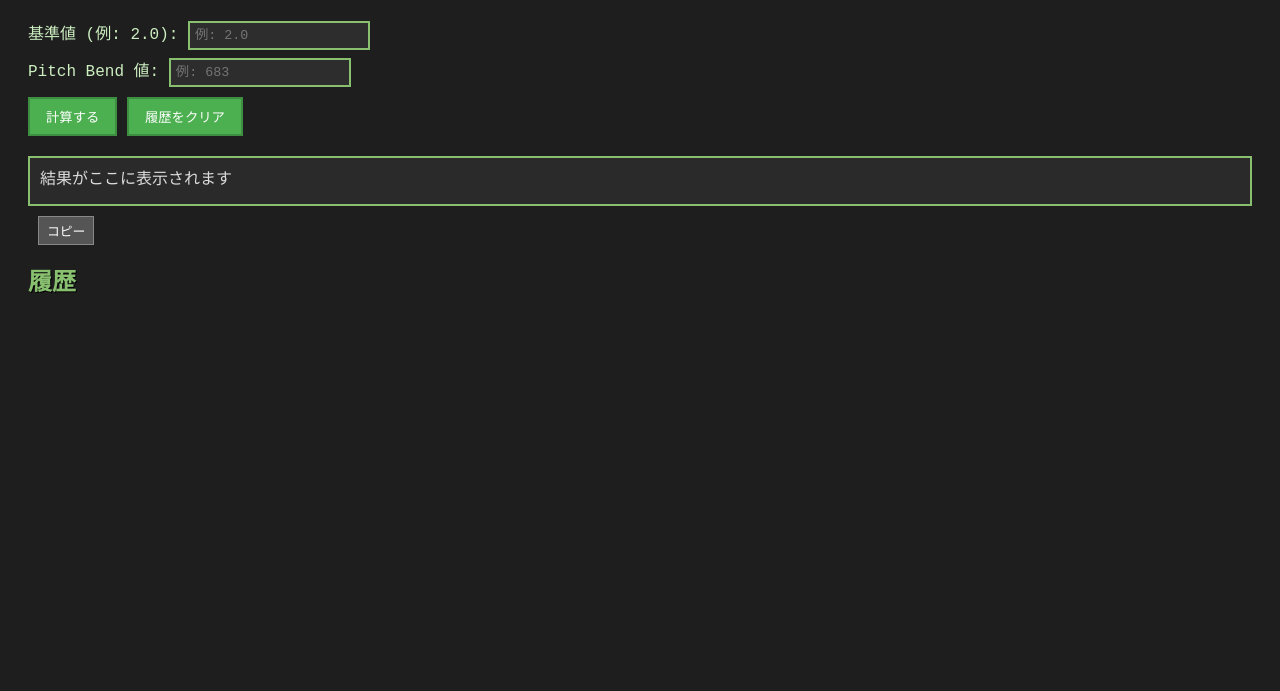
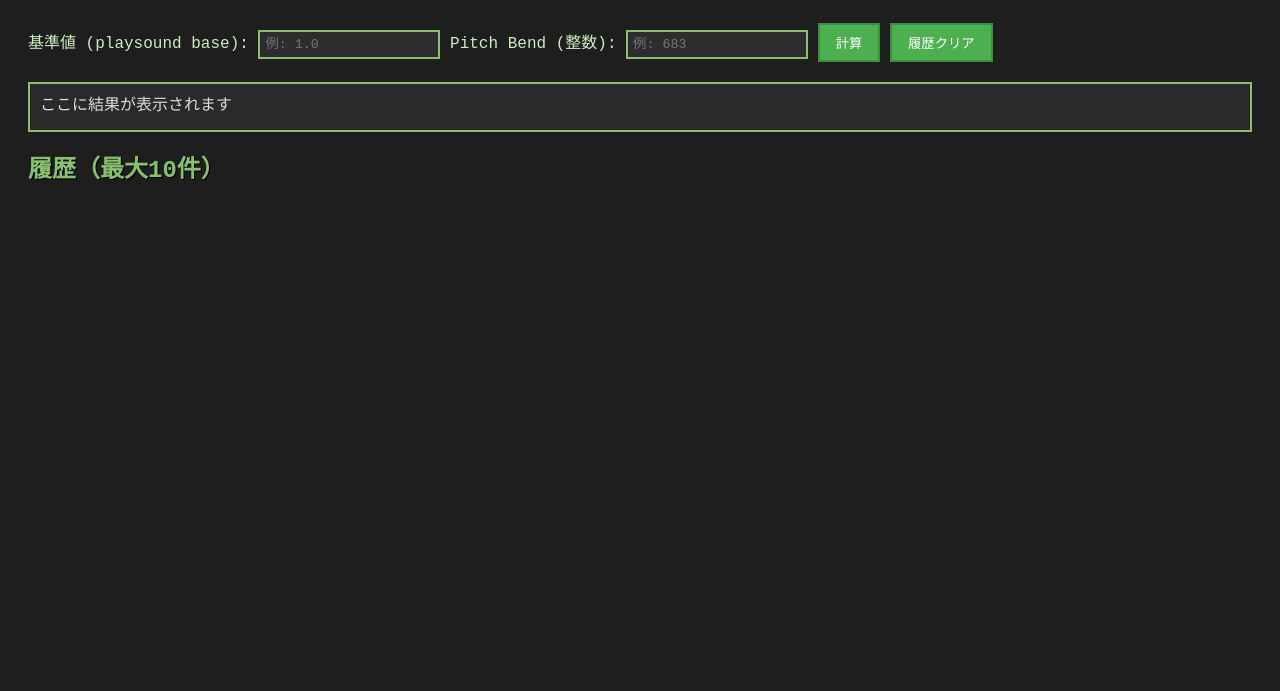
Before and after one commit to ioldtype/Minecraft-noteblock-playsound, a plain HTML site: page index.html in a window 1280 px wide. Shown: the part 109-800 px from the top of the page. Drawn offline with Linux system fonts and the light colour scheme; a web font is replaced by a local one.

Commit message:
Update index.html

```diff
--- a/index.html
+++ b/index.html
@@ -1,30 +1,30 @@
 <!DOCTYPE html>
 <html lang="ja">
 <head>
-  <meta charset="UTF-8" />
-  <meta name="viewport" content="width=device-width, initial-scale=1.0"/>
-  <title>PlaySound ピッチ計算</title>
-  <link rel="stylesheet" href="style.css" />
+<meta charset="UTF-8" />
+<meta name="viewport" content="width=device-width, initial-scale=1" />
+<title>Minecraft風 Pitch Bend 計算ツール</title>
+<link rel="stylesheet" href="style.css" />
 </head>
 <body>
-  <h1>PlaySound ピッチ計算ツール</h1>
+  <div class="container">
+    <h1>Minecraft風 Pitch Bend 計算ツール</h1>
 
-  <label for="base">基準値 (例: 2.0):</label>
-  <input type="number" id="base" step="0.01" placeholder="例: 2.0"><br>
+    <label for="playsound">基準値 (playsound base):</label>
+    <input type="number" id="playsound" step="any" placeholder="例: 1.0" />
 
-  <label for="pitch">Pitch Bend 値:</label>
-  <input type="number" id="pitch" placeholder="例: 683"><br>
+    <label for="pitchbend">Pitch Bend (整数):</label>
+    <input type="number" id="pitchbend" step="1" placeholder="例: 683" />
 
-  <button onclick="calculate()">計算する</button>
-  <button onclick="clearHistory()">履歴をクリア</button>
+    <button id="calculate">計算</button>
+    <button id="clearHistory" class="clear-btn">履歴クリア</button>
 
-  <div id="result-container">
-    <div id="result">結果がここに表示されます</div>
-    <button id="copyBtn" onclick="copyResult()">コピー</button>
+    <div id="result" class="result">ここに結果が表示されます</div>
+
+    <h2>履歴（最大10件）</h2>
+    <ul id="history" class="history-list"></ul>
   </div>
 
-  <h2>履歴</h2>
-  <ul id="history"></ul>
-<script src="script.js"></script>
+  <script src="script.js"></script>
 </body>
 </html>
```
